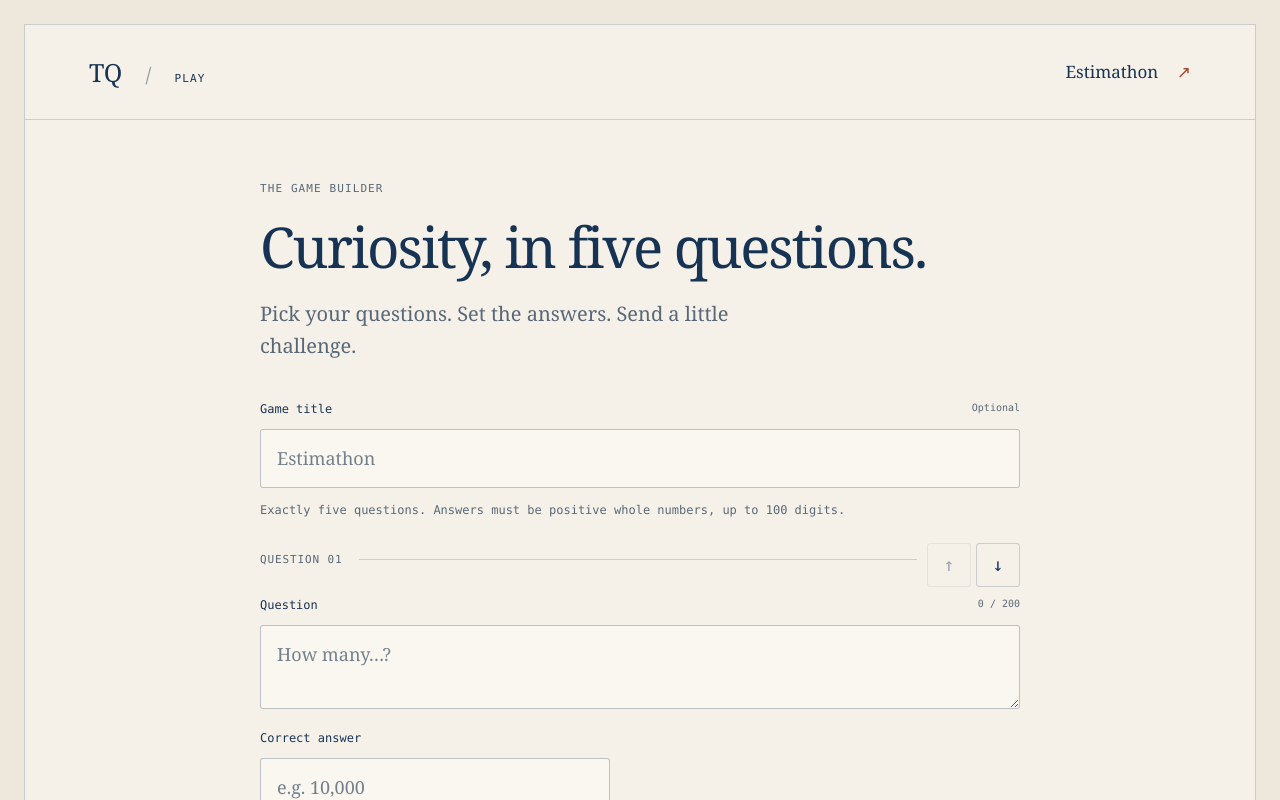
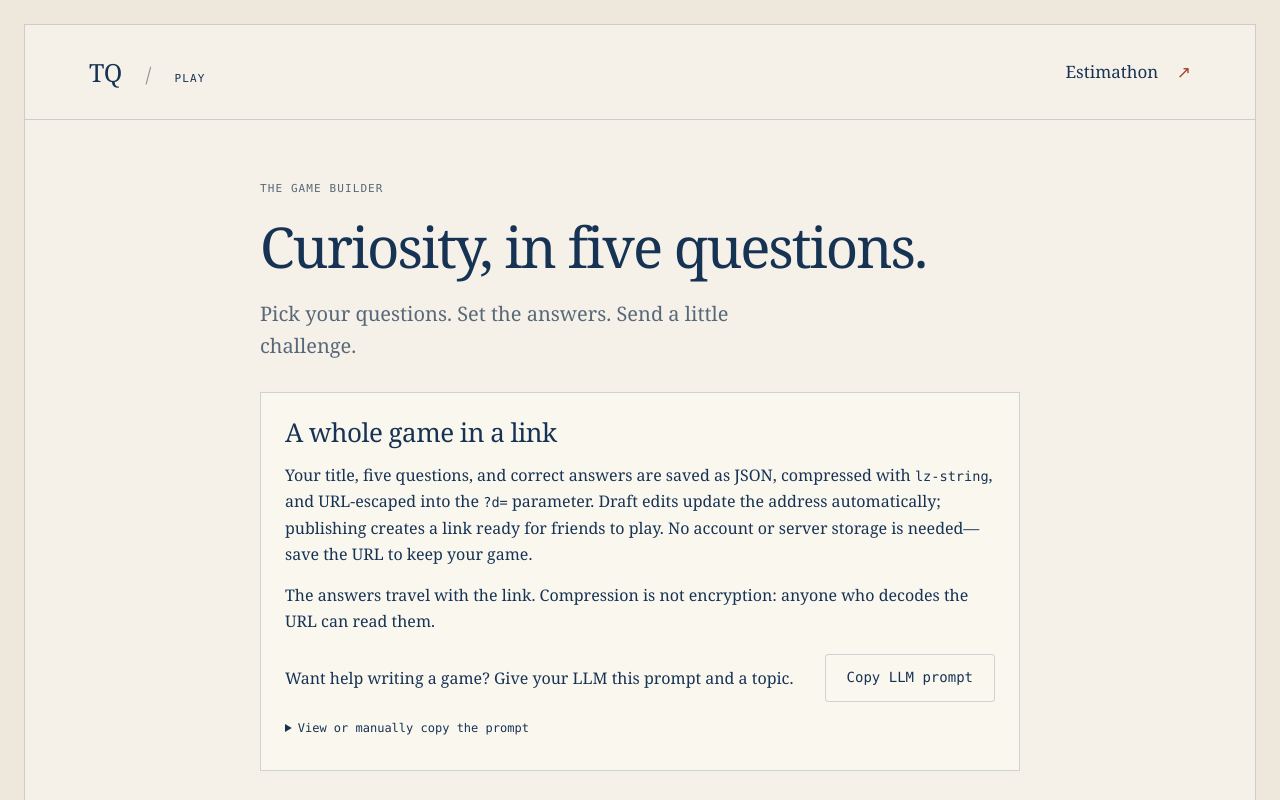
Before and after one commit to tianyuqi/tianyuqi.github.io, a React (Vite) app in the folder estimathon/: page / in a window 1280 px wide. Both pictures are taken after a click on the button "Create a Game". Shown: the top 800 px of the page. Built offline with nearby package versions, Linux system fonts and the light colour scheme.

Commit message:
Explain Estimathon URL encoding and add copyable game prompt (#23)
Co-authored-by: linear-code[bot] <222613912+linear-code[bot]@users.noreply.github.com>

```diff
--- /dev/null
+++ b/estimathon/src/BuilderGuide.tsx
@@ -0,0 +1,61 @@
+import { useRef, useState } from 'react';
+import { gamePrompt } from './prompt';
+
+export function BuilderGuide() {
+  const [status, setStatus] = useState('');
+  const [expanded, setExpanded] = useState(false);
+  const promptInput = useRef<HTMLTextAreaElement>(null);
+  const prompt = gamePrompt(location.href);
+  const copy = async () => {
+    try {
+      await navigator.clipboard.writeText(prompt);
+      setStatus('Prompt copied! Paste it into your LLM and choose a topic.');
+    } catch {
+      setExpanded(true);
+      setStatus('Select and copy the prompt below.');
+      requestAnimationFrame(() => {
+        promptInput.current?.focus();
+        promptInput.current?.select();
+      });
+    }
+  };
+
+  return (
+    <aside className="builder-guide" aria-labelledby="builder-guide-title">
+      <h2 id="builder-guide-title">A whole game in a link</h2>
+      <p>
+        Your title, five questions, and correct answers are saved as JSON, compressed with{' '}
+        <code>lz-string</code>, and URL-escaped into the <code>?d=</code> parameter. Draft edits update
+        the address automatically; publishing creates a link ready for friends to play. No account or
+        server storage is needed—save the URL to keep your game.
+      </p>
+      <p>
+        The answers travel with the link. Compression is not encryption: anyone who decodes the URL
+        can read them.
+      </p>
+      <div className="prompt-actions">
+        <p>Want help writing a game? Give your LLM this prompt and a topic.</p>
+        <button type="button" onClick={copy}>
+          Copy LLM prompt
+        </button>
+      </div>
+      <p className="small" role="status">
+        {status}
+      </p>
+      <details open={expanded} onToggle={(event) => setExpanded(event.currentTarget.open)}>
+        <summary>View or manually copy the prompt</summary>
+        <div className="field">
+          <label htmlFor="llm-prompt">Game generation prompt</label>
+          <textarea
+            id="llm-prompt"
+            ref={promptInput}
+            readOnly
+            rows={12}
+            value={prompt}
+            onFocus={(event) => event.target.select()}
+          />
+        </div>
+      </details>
+    </aside>
+  );
+}
--- a/estimathon/src/main.tsx
+++ b/estimathon/src/main.tsx
@@ -24,6 +24,7 @@ import {
   type State,
 } from './game';
 import { SAMPLE } from './sample';
+import { BuilderGuide } from './BuilderGuide';
 import { LONG_URL, readUrl, stateUrl } from './url';
 import './style.css';
 
@@ -447,6 +448,7 @@ function App() {
         <p className="eyebrow">The game builder</p>
         {h1('Curiosity, in five questions.')}
         <p className="lede">Pick your questions. Set the answers. Send a little challenge.</p>
+        <BuilderGuide />
         <form
           noValidate
           onSubmit={(event) => {
--- /dev/null
+++ b/estimathon/src/prompt.ts
@@ -0,0 +1,38 @@
+export function gamePrompt(base: string): string {
+  const url = new URL('/estimathon/', base).href;
+  return `Create an Estimathon game about a topic of my choice. Ask me for a topic if I have not supplied one.
+
+Write exactly five interesting estimation questions with factual, positive whole-number answers. State units and any date or scope needed to make each answer unambiguous. Check the answers and cite sources separately from the game URL. Avoid disputed or rapidly changing figures unless a reference date is given.
+
+The game state is JSON with exactly these fields:
+- v: 1 (format version).
+- m: "game" (opens a ready-to-play game, not a builder draft).
+- t: a title of at most 60 characters.
+- q: exactly five [question, answer] pairs. Each question is nonempty and at most 200 characters. Each answer is a decimal STRING of 1–100 digits representing an integer greater than zero, with no commas, signs, decimals, units, or scientific notation.
+
+Replace the example title and questions in this JavaScript with your game, then EXECUTE it using the lz-string npm package (version 1.5.0). Do not guess or hand-write the compressed data. The URL uses lz-string compressToEncodedURIComponent, NOT Base64 or plain JSON. URLSearchParams must escape the compressed value, especially + as %2B; do not concatenate an unescaped value or encode it twice.
+
+\`\`\`js
+import LZString from 'lz-string';
+
+const state = {
+  v: 1,
+  m: "game",
+  t: "A question of scale",
+  q: [
+    ["How many squares are in an 8 by 8 grid (counting all sizes)?", "204"],
+    ["How many minutes are in a week?", "10080"],
+    ["How many keys are on a standard modern piano?", "88"],
+    ["How many faces does a regular icosahedron have?", "20"],
+    ["How many meters are in a marathon?", "42195"]
+  ]
+};
+const url = new URL(${JSON.stringify(url)});
+url.searchParams.set('d', LZString.compressToEncodedURIComponent(JSON.stringify(state)));
+console.log(url.href);
+\`\`\`
+
+Return a clickable game URL and the title, with the questions, answers, and sources in a separate spoiler section. Keep questions concise so the URL stays below 7,000 characters (the compressed d value must not exceed 12,000 characters). The link contains the answers: compression is not encryption.
+
+If you cannot execute JavaScript with lz-string, say so and return the complete game JSON and runnable encoding code instead of inventing a URL.`;
+}
--- a/estimathon/src/style.css
+++ b/estimathon/src/style.css
@@ -450,6 +450,41 @@ summary {
 }
 .title-field {
   margin: 38px 0 32px;
+}
+.builder-guide {
+  margin-top: 30px;
+  padding: 24px;
+  border: 1px solid var(--rule);
+  background: #fffdf780;
+}
+.builder-guide h2 {
+  font-size: 26px;
+}
+.builder-guide p {
+  margin-top: 14px;
+}
+.builder-guide code {
+  font: 0.85em var(--mono);
+}
+.prompt-actions {
+  display: flex;
+  align-items: center;
+  flex-wrap: wrap;
+  gap: 16px;
+  margin-top: 20px;
+}
+.prompt-actions p {
+  flex: 1 1 240px;
+  margin: 0;
+}
+.builder-guide details {
+  margin-top: 16px;
+}
+.builder-guide .field {
+  margin-top: 16px;
+}
+.builder-guide textarea {
+  font: 12px/1.7 var(--mono);
 }
 .builder-question {
   position: relative;
```
Also changed, not shown: 1 other file (tests, documents, lock files or other folders).
